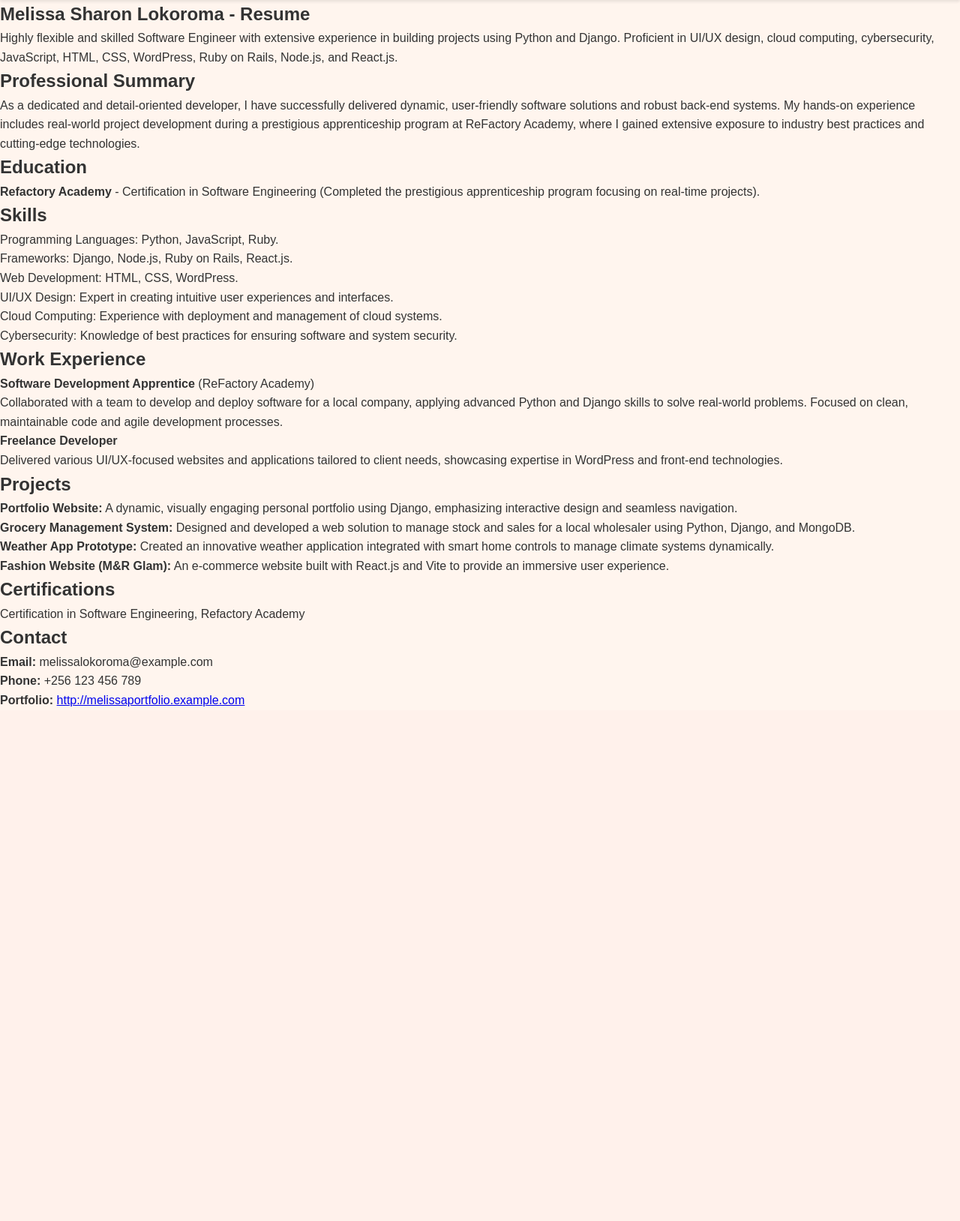
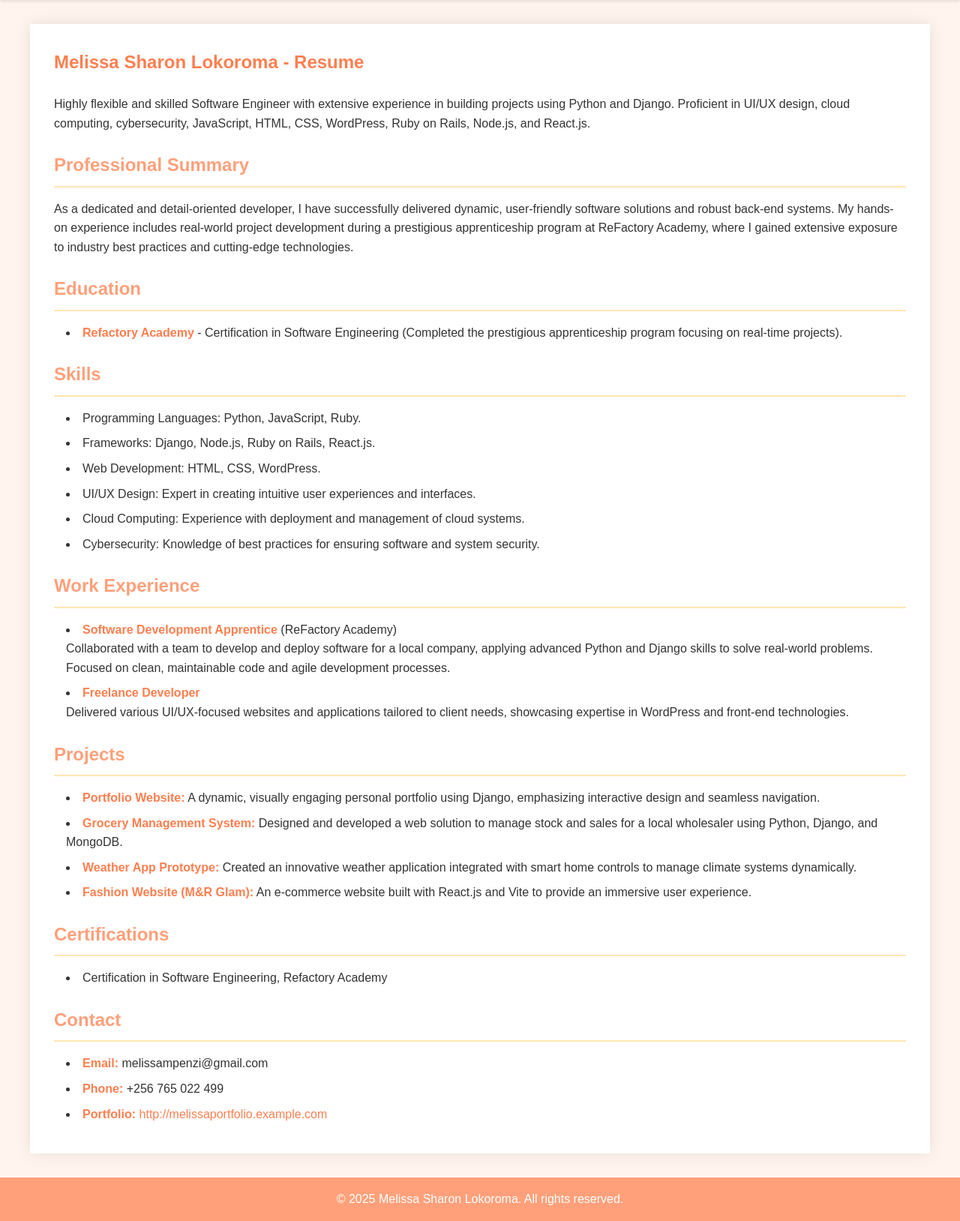
Before and after one commit to Melissa9mpenzi/personal_portfolio, a Django app: template port_app/templates/port_app/resume.html in a window 1280 px wide. Shown: the part 58-1686 px from the top of the page at 75% size. Before the commit the page ends 1000 px from the top, so only its background shows below. Run offline with Django 5.2, Linux system fonts and the light colour scheme; the template is opened without the code that fills it, so the values that code supplies are empty.

Commit message:
modified resume

```diff
--- a/port_app/templates/port_app/resume.html
+++ b/port_app/templates/port_app/resume.html
@@ -1,8 +1,146 @@
 {% extends 'port_app/base.html' %}
 
-{% block title %}Resume{% endblock %}
+{% block title %}{% endblock %}
 
 {% block content %}
+<style>
+    /* CSS Reset and Base Styles */
+    * {
+        margin: 0;
+        padding: 0;
+        box-sizing: border-box;
+    }
+
+    :root {
+        /* Apricot Color Palette */
+        --primary-color: #FFA07A;      /* Light Salmon (Apricot) */
+        --secondary-color: #FFE5B4;    /* Pale Apricot */
+        --accent-color: #FF7F50;       /* Coral */
+        --text-color: #333;
+        --background-color: #FFF5EE;   /* Seashell (soft apricot background) */
+    }
+
+    body {
+        font-family: 'Arial', sans-serif;
+        line-height: 1.6;
+        background-color: var(--background-color);
+        color: var(--text-color);
+    }
+
+    /* Header and Navigation Styles */
+    header {
+        background-color: var(--primary-color);
+        padding: 1rem 0;
+        box-shadow: 0 2px 4px rgba(0,0,0,0.1);
+    }
+
+    header h1 {
+        text-align: center;
+        color: white;
+        margin-bottom: 1rem;
+    }
+
+    nav {
+        max-width: 800px;
+        margin: 0 auto;
+    }
+
+    nav ul {
+        display: flex;
+        justify-content: center;
+        list-style: none;
+    }
+
+    nav ul li {
+        margin: 0 15px;
+    }
+
+    nav ul li a {
+        text-decoration: none;
+        color: white;
+        font-weight: bold;
+        transition: color 0.3s ease;
+    }
+
+    nav ul li a:hover {
+        color: var(--secondary-color);
+    }
+
+    /* Main Content Styles */
+    .container {
+        max-width: 1200px;
+        margin: 2rem auto;
+        padding: 2rem;
+        background-color: white;
+        box-shadow: 0 0 20px rgba(0,0,0,0.1);
+    }
+
+    /* Resume Content Styles */
+    .resume h1 {
+        color: var(--accent-color);
+        margin-bottom: 1.5rem;
+    }
+
+    .resume h2 {
+        color: var(--primary-color);
+        margin: 1.5rem 0 1rem 0;
+        border-bottom: 2px solid var(--secondary-color);
+        padding-bottom: 0.5rem;
+    }
+
+    .resume ul {
+        list-style-position: inside;
+        margin-left: 1rem;
+    }
+
+    .resume ul li {
+        margin-bottom: 0.5rem;
+    }
+
+    .resume strong {
+        color: var(--accent-color);
+    }
+
+    .resume a {
+        color: var(--accent-color);
+        text-decoration: none;
+    }
+
+    .resume a:hover {
+        text-decoration: underline;
+    }
+
+    /* Footer Styles */
+    footer {
+        background-color: var(--primary-color);
+        color: white;
+        text-align: center;
+        padding: 1rem 0;
+        position: relative;
+        bottom: 0;
+        width: 100%;
+        margin-top: 2rem;
+    }
+
+    /* Responsive Design */
+    @media (max-width: 768px) {
+        nav ul {
+            flex-direction: column;
+            align-items: center;
+        }
+
+        nav ul li {
+            margin: 10px 0;
+        }
+
+        .container {
+            padding: 1rem;
+        }
+    }
+</style>
+
+
+
 <section id="resume" class="resume">
     <div class="container">
         <h1>Melissa Sharon Lokoroma - Resume</h1>
@@ -51,10 +189,14 @@
 
         <h2>Contact</h2>
         <ul>
-            <li><strong>Email:</strong> melissalokoroma@example.com</li>
-            <li><strong>Phone:</strong> +256 123 456 789</li>
+            <li><strong>Email:</strong> melissampenzi@gmail.com</li>
+            <li><strong>Phone:</strong> +256 765 022 499</li>
             <li><strong>Portfolio:</strong> <a href="http://melissaportfolio.example.com">http://melissaportfolio.example.com</a></li>
         </ul>
     </div>
 </section>
+
+<footer>
+    <p>&copy; 2025 Melissa Sharon Lokoroma. All rights reserved.</p>
+</footer>
 {% endblock %}
```
